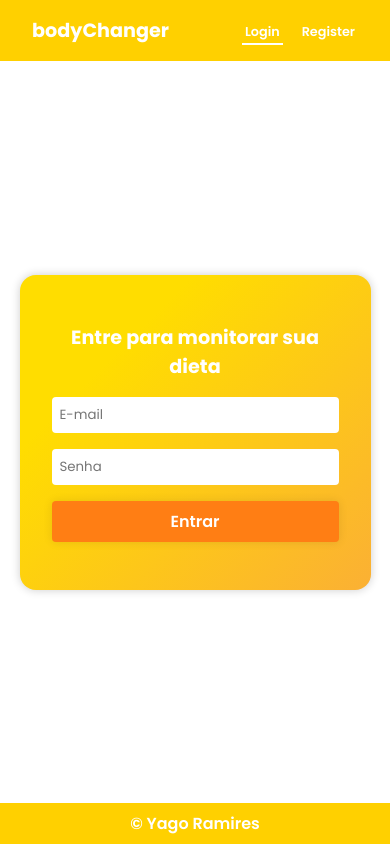
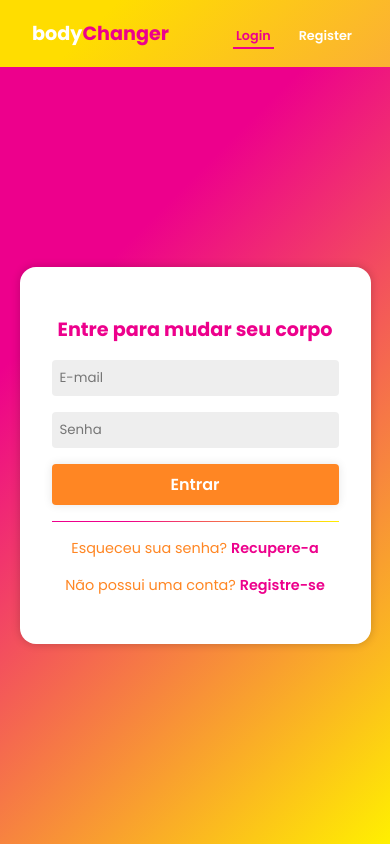
Before and after one commit to yagoramires/body-changer-project, a React (Create React App) app: page /login in a window 390 px wide. Built offline with nearby package versions, Linux system fonts and the light colour scheme; no server answers; the HTML template or start-up script is replaced by a standard one.

Commit message:
ajustes na autenticação, login e registro

```diff
--- a/src/App.js
+++ b/src/App.js
@@ -1,25 +1,47 @@
 // Router
-import { Routes, Route } from 'react-router-dom';
+import { Routes, Route, Navigate } from 'react-router-dom';
 
 // Components
 import Header from './components/Header/Header';
-import Footer from './components/Footer/Footer';
 
 // Pages
 import Home from './pages/Home/Home';
 import Login from './pages/Auth/Login';
 import Register from './pages/Auth/Register';
+import { useLayoutEffect, useState } from 'react';
+
+// Auth
+import useAuth from './hooks/useAuth';
+import { onAuthStateChanged } from 'firebase/auth';
 
 function App() {
+  const [user, setUser] = useState(undefined);
+  const { auth } = useAuth();
+
+  useLayoutEffect(() => {
+    onAuthStateChanged(auth, async (userParams) => {
+      setUser(userParams);
+    });
+  }, [auth]);
+
+  if (user === undefined) {
+    return <p>Carregando...</p>;
+  }
+
   return (
     <div className='App'>
-      <Header />
+      <Header user={user} />
       <Routes>
-        <Route path='/' element={<Home />}></Route>
-        <Route path='/login' element={<Login />}></Route>
-        <Route path='/register' element={<Register />}></Route>
+        <Route path='/' element={user ? <Home /> : <Navigate to='/login' />} />
+        <Route
+          path='/login'
+          element={!user ? <Login /> : <Navigate to='/' />}
+        />
+        <Route
+          path='/register'
+          element={!user ? <Register /> : <Navigate to='/' />}
+        />
       </Routes>
-      <Footer />
     </div>
   );
 }
--- a/src/components/Header/Header.jsx
+++ b/src/components/Header/Header.jsx
@@ -1,13 +1,21 @@
 import { NavLink, Link } from 'react-router-dom';
+import useAuth from '../../hooks/useAuth';
 import styles from './Header.module.css';
 
-const Header = () => {
+const Header = ({ user }) => {
+  const { logout } = useAuth();
+
   return (
     <header className={styles.header}>
       <Link to='/'>
         body<span>Changer</span>
       </Link>
 
+      {user ? (
+        <ul className={styles.nav}>
+          <li onClick={logout}>Sair</li>
+        </ul>
+      ) : (
         <ul className={styles.nav}>
           <li>
             <NavLink to='/login'>Login</NavLink>
@@ -16,6 +24,7 @@ const Header = () => {
             <NavLink to='/register'>Register</NavLink>
           </li>
         </ul>
+      )}
     </header>
   );
 };
--- a/src/components/Header/Header.module.css
+++ b/src/components/Header/Header.module.css
@@ -3,7 +3,8 @@
     justify-content: space-between;
     align-items: center;
     padding: 1rem 2rem;
-    background-color: rgb(255, 208, 0);
+    background-color: #FBB034;
+    background-image: linear-gradient(315deg, #FBB034 0%, #FFDD00 74%);
 }
 
 .nav {
@@ -12,17 +13,24 @@
     column-gap: 2rem;
 }
 
-.nav a {
+.nav a,
+li {
     font-weight: 600;
     font-size: 1.2rem;
     color: white;
     padding: 3px;
+    cursor: pointer;
 }
 
 .header>a {
     font-weight: 800;
     font-size: 2rem;
     color: white;
+}
+
+.header>a span {
+
+    color: #ED008C;
 }
 
 @media (max-width: 720px) {
--- a/src/hooks/useAuth.js
+++ b/src/hooks/useAuth.js
@@ -125,6 +125,7 @@ const useAuth = () => {
     error,
     message,
     loading,
+    auth,
   };
 };
 
--- a/src/index.css
+++ b/src/index.css
@@ -20,22 +20,26 @@ a {
 }
 
 .active {
-  border-bottom: 4px solid white;
+  color: #ED008C !important;
+  border-bottom: 4px solid #ED008C;
 }
 
 section {
-  min-height: calc(100vh - 7.44rem);
+  min-height: calc(100vh - 4.98rem);
+  /* min-height: calc(100vh - 7.44rem); */
   display: flex;
   justify-content: center;
   align-items: center;
+
 }
 
 .form {
   width: 90%;
   max-width: 600px;
 
-  background-color: #FBB034;
-  background-image: linear-gradient(315deg, #FBB034 0%, #FFDD00 74%);
+  background-color: white;
+  /* background-color: #FBB034; */
+  /* background-image: linear-gradient(315deg, #FBB034 0%, #FFDD00 74%); */
   border-radius: 1rem;
   padding: 3rem 2rem;
 
@@ -49,7 +53,7 @@ section {
 }
 
 .form h4 {
-  color: #ffffff;
+  color: #ED008C;
   font-size: 1.2rem;
   text-align: center;
 }
@@ -61,28 +65,95 @@ section {
 
   outline: none;
   border: none;
+  background-color: #eeeeee;
 }
 
 .form input[type=submit] {
-  background-color: #ff7e14;
+  background-color: #ff8623;
+  /* background-color: #FFF000;
+  background-image: linear-gradient(315deg, #FFF000 0%, #ED008C 74%); */
   color: white;
   font-weight: 600;
   font-size: 1rem;
   box-shadow: 0 0 10px 0 rgba(0, 0, 0, 0.1);
   transition: all .3s;
+  cursor: pointer;
 }
 
 .form input[type=submit]:hover {
   background-color: #ff7300;
 }
 
+.form p {
+  color: #ff8623;
+  font-weight: 500;
+}
+
+.form a {
+  color: #ED008C;
+  transition: all .3s;
+  font-weight: 600;
+}
+
+.form a:hover {
+  color: #b30068;
+}
+
+.divider {
+  width: 100%;
+  height: 1px;
+
+  background-color: #ED008C;
+  background-image: linear-gradient(315deg, #FFF000 0%, #ED008C 74%);
+}
+
+.loading {
+  font-size: 1.5rem;
+  color: #ED008C;
+  animation: loading 1.5s linear infinite;
+}
+
+.error {
+  margin-top: 1rem;
+  color: #721c24 !important;
+  background-color: #f8d7da;
+  border: 1px solid #f5c6cb;
+  padding: 8px;
+  border-radius: .25rem;
+  text-align: center;
+}
+
+.success {
+  margin-top: 1rem;
+  color: #24492c !important;
+  background-color: #99fcaf;
+  border: 1px solid #537c5c;
+  padding: 8px;
+  border-radius: .25rem;
+  text-align: center;
+}
+
 
 @media (max-width: 720px) {
   .active {
-    border-bottom: 2px solid white;
+    border-bottom: 2px solid #ED008C;
   }
 
   section {
-    min-height: calc(100vh - 6.35rem);
+    min-height: calc(100vh - 4.2rem);
+  }
+
+  .form p {
+    font-size: .9rem;
   }
 }
+
+@keyframes loading {
+  from {
+    transform: rotate(0deg);
+  }
+
+  to {
+    transform: rotate(360deg);
+  }
+}
--- a/src/pages/Auth/Auth.module.css
+++ b/src/pages/Auth/Auth.module.css
@@ -0,0 +1,4 @@
+.section {
+    background-color: #FFF000;
+    background-image: linear-gradient(315deg, #FFF000 0%, #ED008C 74%);
+}
--- a/src/pages/Auth/Login.jsx
+++ b/src/pages/Auth/Login.jsx
@@ -3,6 +3,9 @@ import React, { useEffect, useState } from 'react';
 import useAuth from '../../hooks/useAuth';
 
 import { AiOutlineLoading3Quarters } from 'react-icons/ai';
+import { Link } from 'react-router-dom';
+
+import styles from './Auth.module.css';
 
 const Login = () => {
   // User data states
@@ -47,9 +50,9 @@ const Login = () => {
   }, [error]);
 
   return (
-    <section>
+    <section className={styles.section}>
       <form onSubmit={handleSubmit} className='form'>
-        <h4>Entre para monitorar sua dieta</h4>
+        <h4>Entre para mudar seu corpo</h4>
         <input
           type='email'
           value={email || ''}
@@ -67,12 +70,21 @@ const Login = () => {
           placeholder='Senha'
         />
         {loading ? (
-          <AiOutlineLoading3Quarters />
+          <AiOutlineLoading3Quarters className='loading' />
         ) : (
           <input type='submit' value='Entrar' />
         )}
 
         {error && <p className='error'>{error}</p>}
+
+        <div className='divider'></div>
+
+        <p>
+          Esqueceu sua senha? <Link>Recupere-a</Link>
+        </p>
+        <p>
+          Não possui uma conta? <Link to='/register'>Registre-se</Link>
+        </p>
       </form>
     </section>
   );
--- a/src/pages/Auth/Register.jsx
+++ b/src/pages/Auth/Register.jsx
@@ -2,6 +2,8 @@ import React, { useEffect, useState } from 'react';
 
 import { AiOutlineLoading3Quarters } from 'react-icons/ai';
 import useAuth from '../../hooks/useAuth';
+
+import styles from './Auth.module.css';
 
 const Register = () => {
   // User data states
@@ -52,7 +54,7 @@ const Register = () => {
   }, [error]);
 
   return (
-    <section>
+    <section className={styles.section}>
       <form onSubmit={handleSubmit} className='form'>
         <h4>Cadastre-se e mude seu corpo!</h4>
 
```
Lines whose indentation alone changed are shown as unchanged.
